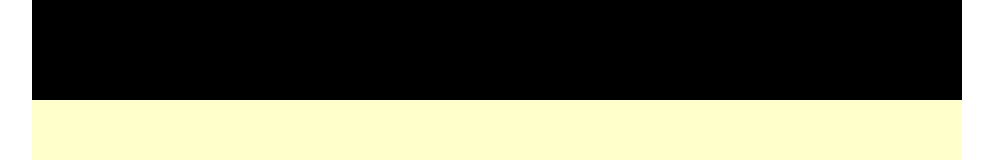
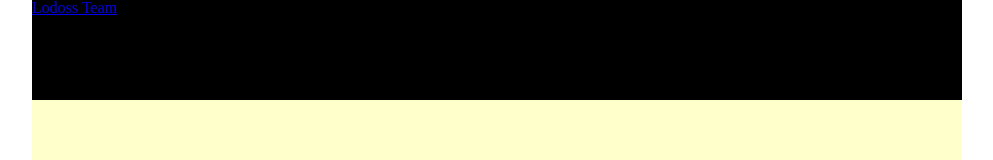
Before and after one commit to romanlds/new-lodoss, a plain HTML site: page index.html in a window 1280 px wide. Shown: the top 160 px of the page, without its empty margins (143-1136 px from the left). Drawn offline with Linux system fonts and the light colour scheme.

Commit message:
create logo

```diff
--- a/index.html
+++ b/index.html
@@ -8,7 +8,11 @@
 <body>
 	<div id="wrapper">
 		<div class="main-wrapper">
-			<header class="header-wrapp"></header>
+			<header class="header-wrapp">
+				<div class="logo">
+					<a href="#">Lodoss Team</a>
+				</div>
+			</header>
 			<div class="container"></div>
 			<footer class="footer-wrapp"></footer>
 		</div>
```
